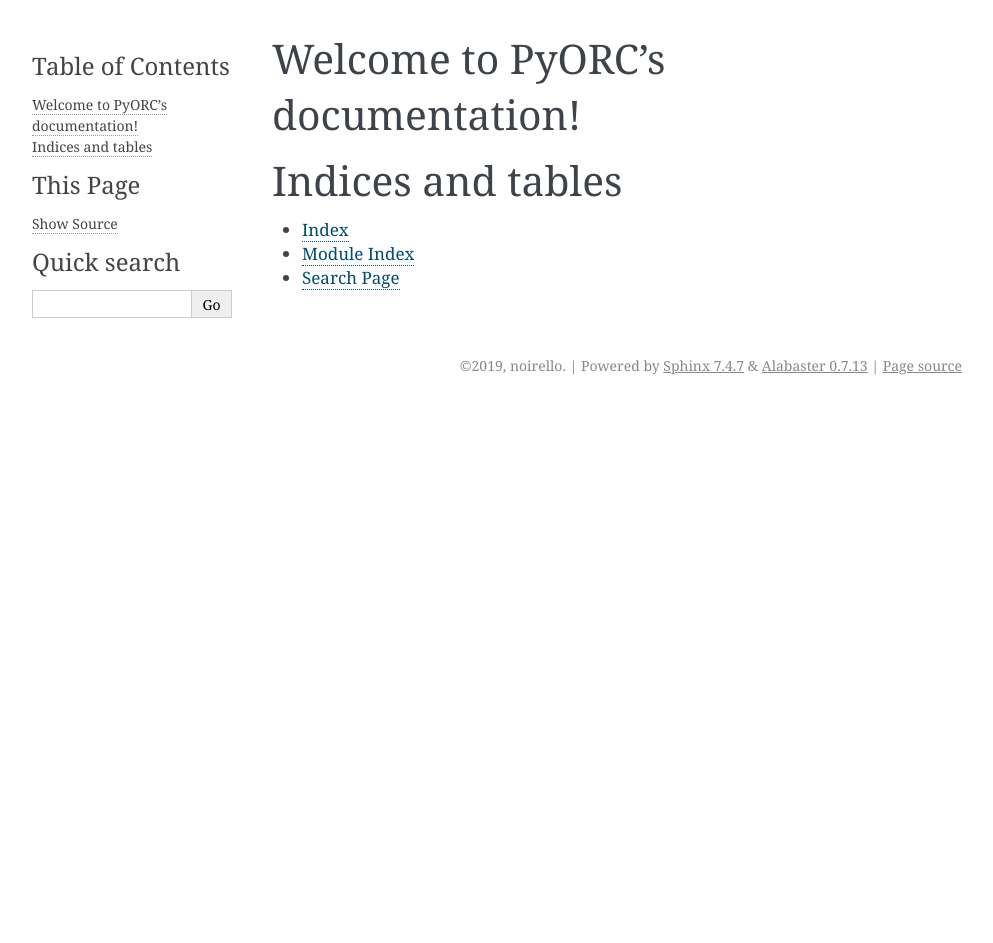
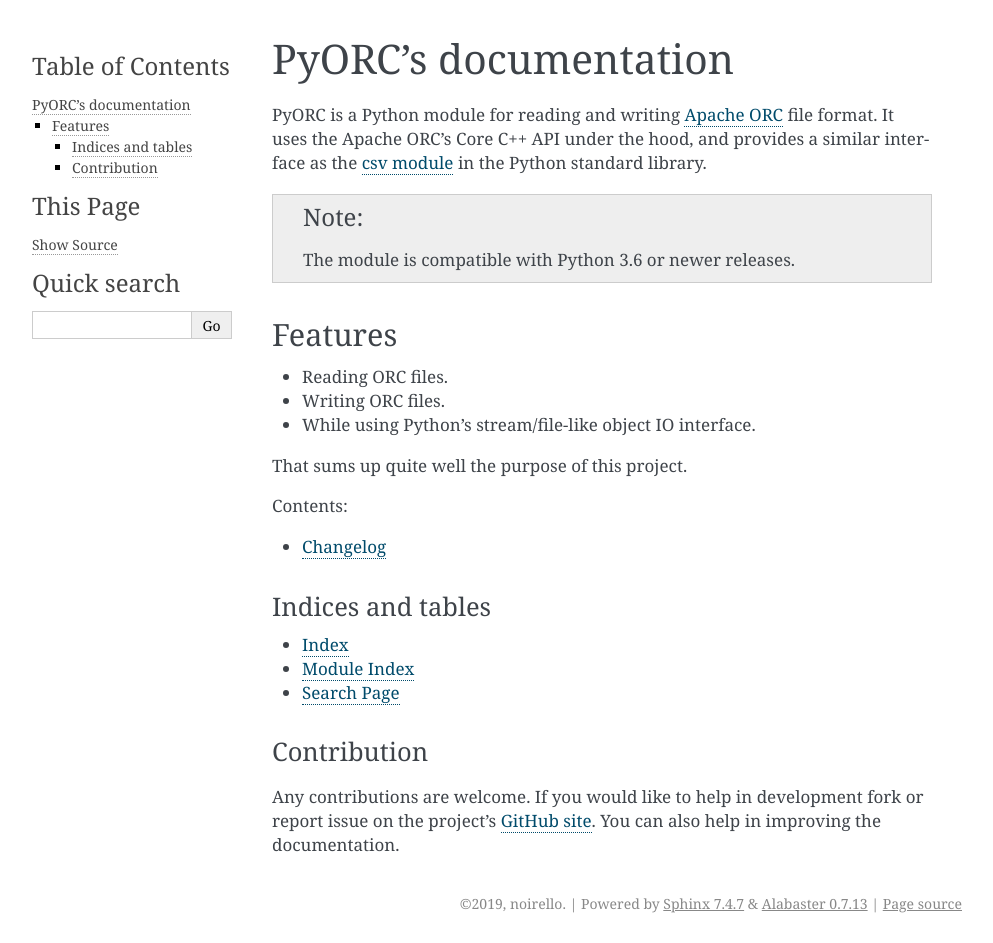
Before and after one commit to noirello/pyorc, a Sphinx documentation site: the page built from docs/index.rst, in a window 1280 px wide. Shown: the whole page, without its empty margins (148-1141 px from the left). Built offline with Sphinx 7.4.7, drawn with Linux system fonts in a browser that asks for light colours; before the commit the page ends 900 px from its top, so only the background shows below that.

Commit message:
Update index.rst

```diff
--- a/docs/index.rst
+++ b/docs/index.rst
@@ -3,13 +3,31 @@
    You can adapt this file completely to your liking, but it should at least
    contain the root `toctree` directive.
 
-Welcome to PyORC's documentation!
-=================================
+PyORC's documentation
+*********************
+
+PyORC is a Python module for reading and writing `Apache ORC`_ file format.
+It uses the Apache ORC's Core C++ API under the hood, and provides a similar
+interface as the `csv module`_ in the Python standard library.
+
+.. note::
+    The module is compatible with Python 3.6 or newer releases.
+
+
+Features
+--------
+
+- Reading ORC files.
+- Writing ORC files.
+- While using Python's stream/file-like object IO interface.
+
+That sums up quite well the purpose of this project.
 
 .. toctree::
    :maxdepth: 2
    :caption: Contents:
 
+   changelog
 
 
 Indices and tables
@@ -18,3 +36,14 @@
 * :ref:`genindex`
 * :ref:`modindex`
 * :ref:`search`
+
+Contribution
+============
+
+Any contributions are welcome. If you would like to help in development fork
+or report issue on the project's `GitHub site`_. You can also help in
+improving the documentation.
+
+.. _github site: https://github.com/noirello/pyorc
+.. _Apache ORC: https://orc.apache.org/
+.. _csv module: https://docs.python.org/3/library/csv.html
```
